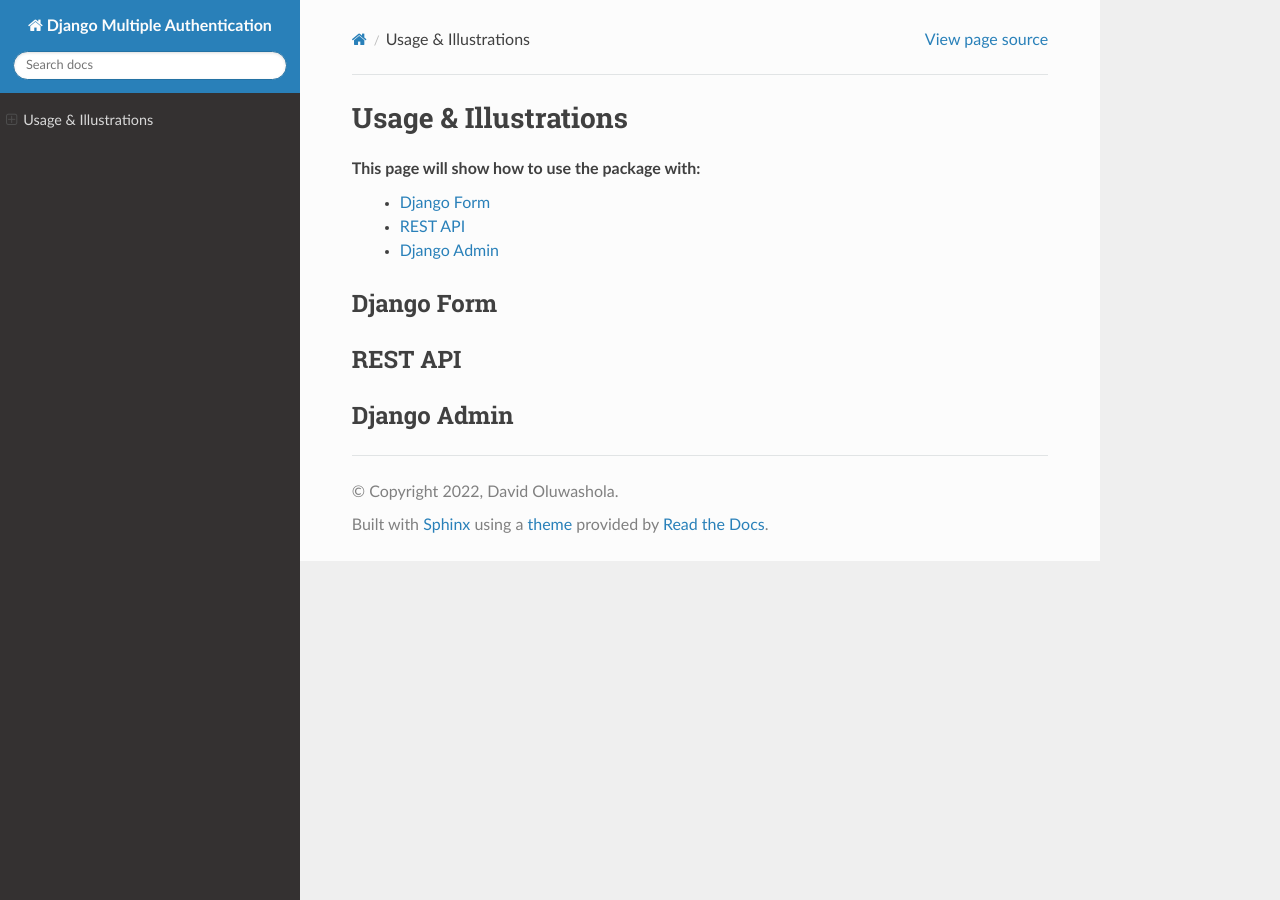
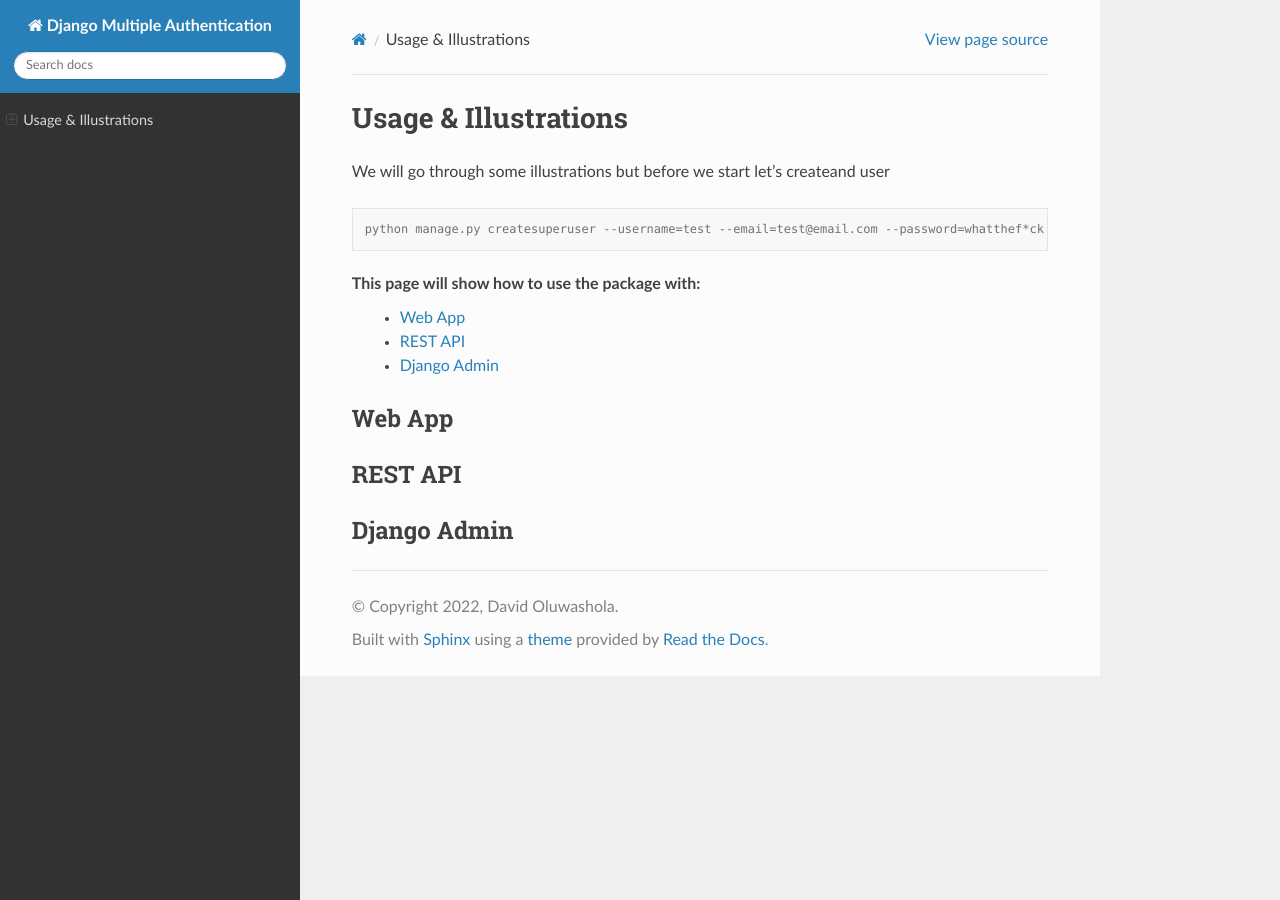
Before and after one commit to KoredeDavid/django-multiple-authentication, a Sphinx documentation site: the page built from docs/source/usage.rst, in a window 1280 px wide. Built offline with Sphinx 7.4.7 and the Read the Docs theme 2.0.0, drawn with Linux system fonts in a browser that asks for light colours.

Commit message:
Draw the plan for the usage and illustration

```diff
--- a/docs/source/usage.rst
+++ b/docs/source/usage.rst
@@ -3,16 +3,25 @@
 Usage & Illustrations
 =================
 
+We will go through some illustrations but before we start let's createand user
+
+.. code-block:: console
+
+    python manage.py createsuperuser --username=test --email=test@email.com --password=whatthef*ck
+
+
+
+
 This page will show how to use the package with:
-    * :ref:`Django Form <django_forms>`
+    * :ref:`Web App <web_app>`
     * :ref:`REST API <rest_api>`
     * :ref:`Django Admin <django_admin>`
 
 
-.. _django_forms:
+.. _web_app:
 
-Django Form
--------------
+Web App
+---------
 
 .. _rest_api:
 
```
